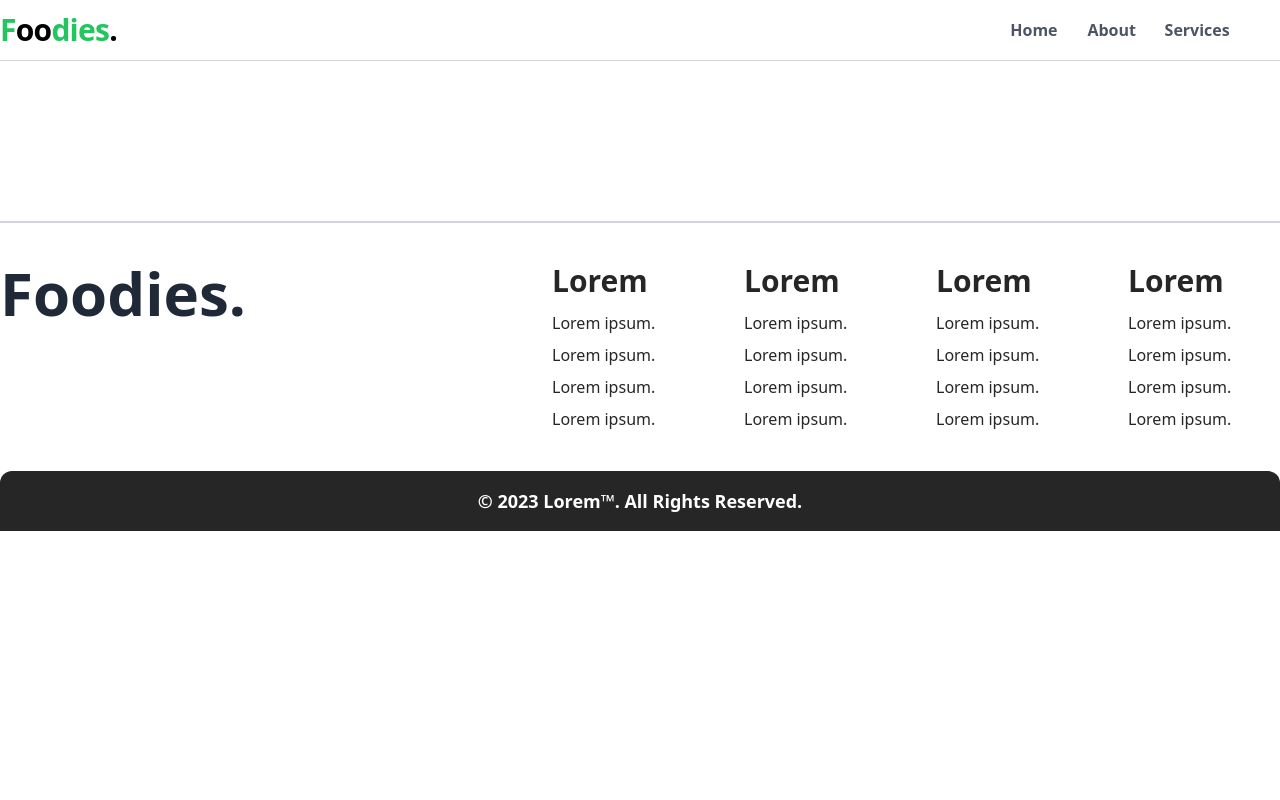
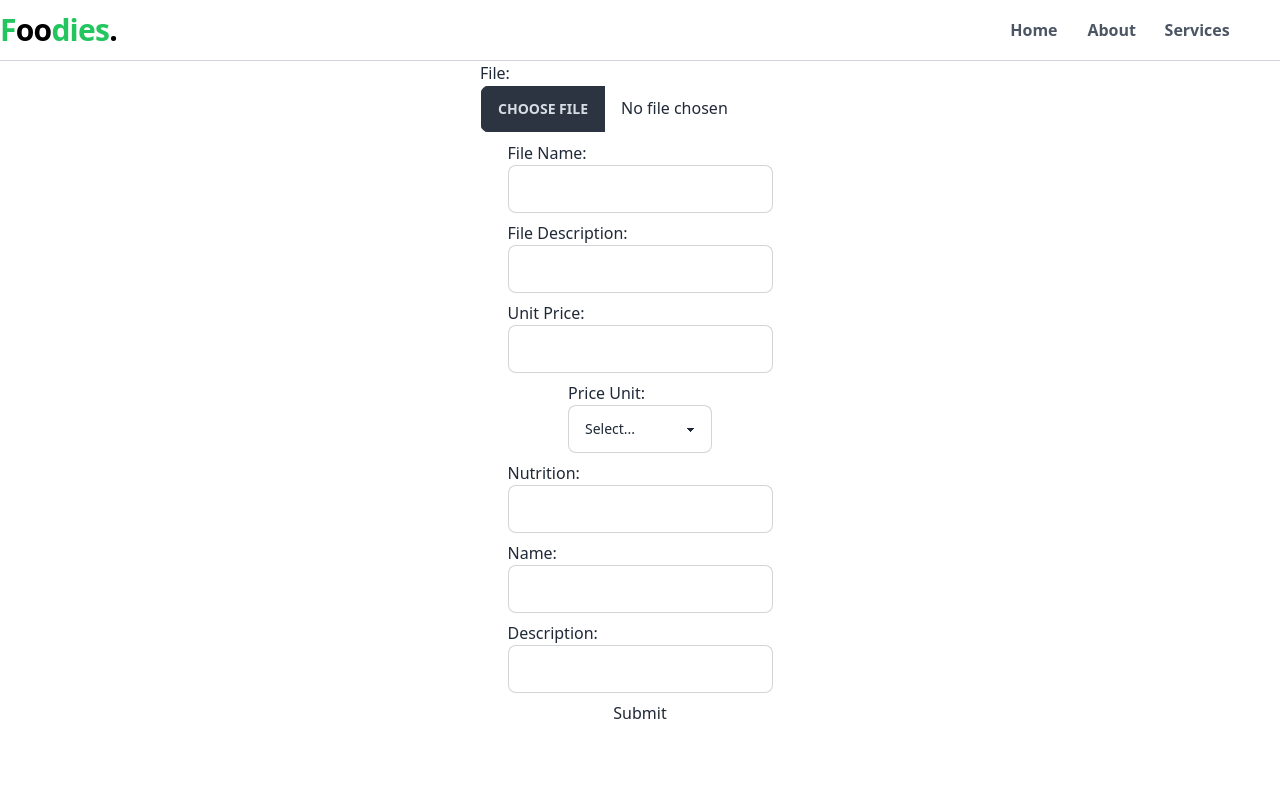
Before and after one commit to yumitdemir/Foodie-front-end, a React (Vite) app: page /admin/add-ingredient in a window 1280 px wide. Shown: the top 800 px of the page. Built offline with nearby package versions, Linux system fonts and the light colour scheme.

Commit message:
Add add-ingredient page

```diff
--- a/src/App.jsx
+++ b/src/App.jsx
@@ -6,6 +6,7 @@ import {Routes, Route, createBrowserRouter, Navigate, RouterProvider, BrowserRou
 import RecipeSearch from "./pages/SearchList/RecipeSearch.jsx";
 import {QueryClient, QueryClientProvider} from "@tanstack/react-query";
 import Details from "./pages/Details/Details.jsx";
+import AddIngredient from "./pages/admin/AddIngredient.jsx";
 
 function App(props) {
 
@@ -22,6 +23,7 @@ function App(props) {
                     <Route path="/Home" element={<Home/>}/>
                     <Route path="/search" element={<RecipeSearch/>}/>
                     <Route path="/details/:id" element={<Details/>}/>
+                    <Route path="/admin/add-ingredient" element={<AddIngredient/>}/>
                 </Routes>
                 <Footer/>
             </QueryClientProvider>
--- /dev/null
+++ b/src/pages/admin/AddIngredient.jsx
@@ -0,0 +1,106 @@
+import React from 'react';
+import {useForm} from "react-hook-form";
+import {useQuery} from "@tanstack/react-query";
+import api from "../../Api.js";
+function restructureData(obj) {
+    return {
+        "file": obj.File[0],
+        "fileName": obj.FileName || null,
+        "fileDescription": obj.FileDescription || null,
+        "unitPrice": obj.UnitPrice || null,
+        "priceUnit": obj.PriceUnit || null,
+        "nutrition": {
+            "calories": obj.Nutrition || null,
+            "protein": obj.Protein,
+            "fat": obj.Fat,
+            "carbohydrates": obj.Carbohydrates,
+            "fiber": obj.Fiber,
+            "sugar": obj.Sugar
+        },
+        "name": obj.Name || null,
+        "desccription": obj.Desccription || null
+    };
+}
+function AddIngredient() {
+    const {register, handleSubmit, formState: {errors}} = useForm();
+
+
+    const onSubmit = (data) => {
+        data = restructureData(data);
+        console.log(data)
+        const formData = new FormData();
+        for (const field in data) {
+            formData.append(field, data[field]);
+        }
+        api(`Ingredients/Create`,{
+            method:"POST",
+            body: formData},
+        )
+            .then(response => {
+                console.log(response)
+                return response.json();
+            })
+            .then(data => {
+                // window.location.reload()
+            })
+    }
+//Ingredients/Create
+    return (
+        <form onSubmit={handleSubmit(onSubmit)} className={"flex flex-col items-center w-full"}>
+            <div className={"flex flex-col mb-2"}>
+                <label>File:</label>
+                <input {...register("File", {required: true})} type="file" className={"file-input w-full max-w-xs"}/>
+            </div>
+            {errors.File && <span>This field is required</span>}
+
+            <div className={"flex flex-col mb-2"}>
+                <label>File Name:</label>
+                <input {...register("FileName", {required: true})} className={"input input-bordered w-full max-w-xs"}/>
+            </div>
+            {errors.FileName && <span>This field is required</span>}
+
+            <div className={"flex flex-col mb-2"}>
+                <label>File Description:</label>
+                <input {...register("FileDescription")} className={"input input-bordered w-full"}/>
+            </div>
+
+            <div className={"flex flex-col mb-2"}>
+                <label>Unit Price:</label>
+                <input {...register("UnitPrice")} type="number" step="0.01" className={"input input-bordered w-full "}/>
+            </div>
+
+            <div className={"flex flex-col mb-2"}>
+                <label>Price Unit:</label>
+                <select {...register("PriceUnit")} className={"select select-bordered w-full "}>
+                    <option value="">Select...</option>
+                    <option value="PerGram">Per Gram</option>
+                    <option value="PerKilogram">Per Kilogram</option>
+                    <option value="PerOunce">Per Ounce</option>
+                    <option value="PerPound">Per Pound</option>
+                    <option value="PerLiter">Per Liter</option>
+                    <option value="PerMilliliter">Per Milliliter</option>
+                </select>
+            </div>
+
+            <div className={"flex flex-col mb-2"}>
+                <label>Nutrition:</label>
+                <input {...register("Nutrition")} className={"input input-bordered w-full max-w-xs"}/>
+            </div>
+
+            <div className={"flex flex-col mb-2"}>
+                <label>Name:</label>
+                <input {...register("Name", {required: true})} className={"input input-bordered w-full"}/>
+            </div>
+            {errors.Name && <span>This field is required</span>}
+
+            <div className={"flex flex-col mb-2"}>
+                <label>Description:</label>
+                <input {...register("Desccription")} className={"input input-bordered w-full"}/>
+            </div>
+
+            <input type="submit"/>
+        </form>
+    );
+}
+
+export default AddIngredient;
```
